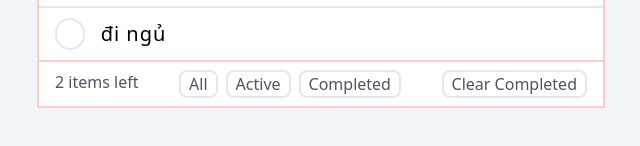
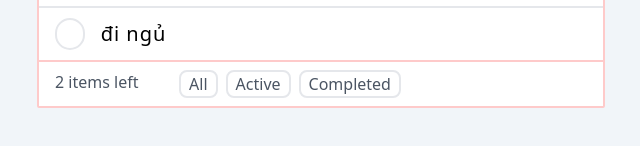
Before and after one commit to sansanhatecode/todolist-upgrade, a React (Create React App) app: page / in a window 1280 px wide. Shown: the part 310-456 px from the top of the page, without its empty margins (319-959 px from the left). Built offline with nearby package versions, Linux system fonts and the light colour scheme.

Commit message:
clear completed button visibility

```diff
--- a/src/App.jsx
+++ b/src/App.jsx
@@ -134,7 +134,7 @@ class App extends React.Component {
     } = this.state;
 
     return (
-      <div className="flex flex-col pt-20 items-center bg-slate-100 h-screen">
+      <div className="flex flex-col pt-20 items-center bg-slate-100 h-full min-h-screen pb-28">
         <h1 className="text-8xl text-red-200 font-bold mb-5">todos</h1>
         <div className="border-2 border-red-200 rounded-sm">
           <Header
--- a/src/components/Footer.jsx
+++ b/src/components/Footer.jsx
@@ -50,7 +50,7 @@ class Footer extends React.Component {
         </div>
         <button
           onClick={handleClearButtonClick}
-          className={`px-2 border-2 rounded-lg hover:border-red-200`}
+          className={`px-2 border-2 rounded-lg hover:border-red-200 ${count === jobs.length ? `invisible` : `block`}`}
         >
           Clear Completed
         </button>
```
